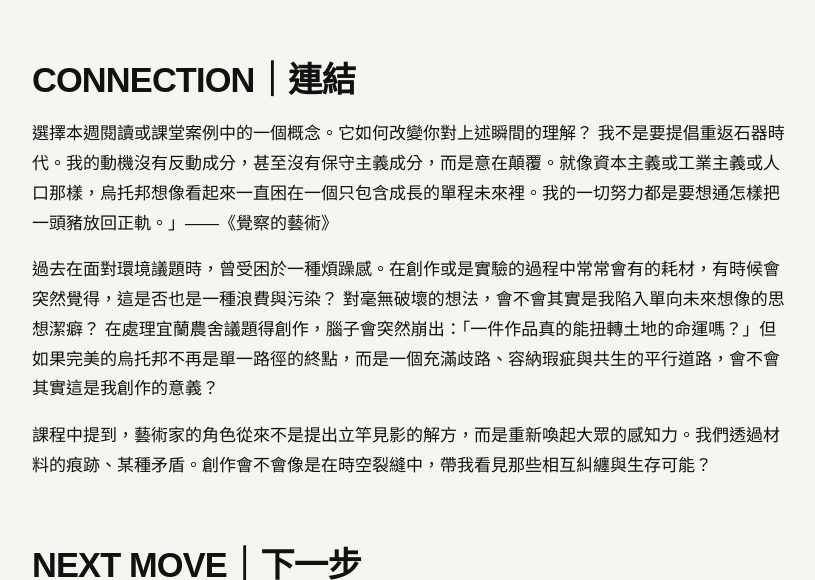
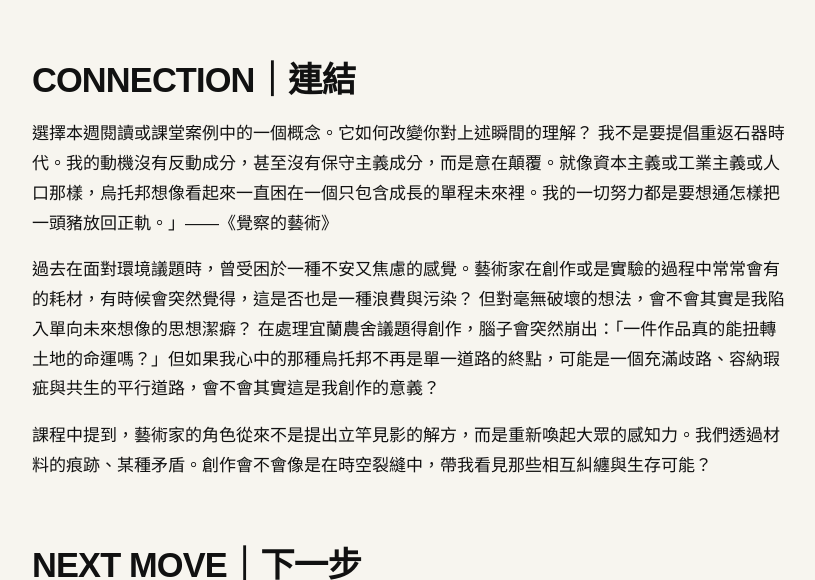
Before and after one commit to yunjiajang/fieldworkarchive, a Jekyll site: the page built from weeks/week-04.md, in a window 1280 px wide and 900 px high, scrolled down 1779 px, cut to the strip 0-580 px from the top of the window. Shown: the whole strip, without its empty margins (48-863 px from the left). Built offline with Jekyll 4.4.1, drawn with Linux system fonts in a browser that asks for light colours.

Commit message:
Update week-04.md

```diff
--- a/weeks/week-04.md
+++ b/weeks/week-04.md
@@ -13,8 +13,8 @@ permalink: /weeks/week-04/
 
 放入 1–3 張圖片，並為每張圖片寫下具體說明：何時、何地、發生了什麼，以及為什麼留下它。
 ![共同繪製的教室導航地圖]({{ '/assets/images/IMG_3425.JPG' | relative_url }})
-![共同繪製的教室導航地圖]({{ '/assets/images/IMG_3426ˊ.JPG' | relative_url }})
-![共同繪製的教室導航地圖]({{ '/assets/images/IMG_3430ˊ.JPG' | relative_url }})
+![共同繪製的教室導航地圖]({{ '/assets/images/IMG_3426.JPG'| relative_url }})
+![共同繪製的教室導航地圖]({{ '/assets/images/IMG_3430.JPG'| relative_url }})
 
 ## FRICTION｜摩擦
 
@@ -26,9 +26,9 @@ permalink: /weeks/week-04/
 選擇本週閱讀或課堂案例中的一個概念。它如何改變你對上述瞬間的理解？
 我不是要提倡重返石器時代。我的動機沒有反動成分，甚至沒有保守主義成分，而是意在顛覆。就像資本主義或工業主義或人口那樣，烏托邦想像看起來一直困在一個只包含成長的單程未來裡。我的一切努力都是要想通怎樣把一頭豬放回正軌。」——《覺察的藝術》
 
-過去在面對環境議題時，曾受困於一種煩躁感。在創作或是實驗的過程中常常會有的耗材，有時候會突然覺得，這是否也是一種浪費與污染？
-對毫無破壞的想法，會不會其實是我陷入單向未來想像的思想潔癖？
-在處理宜蘭農舍議題得創作，腦子會突然崩出：「一件作品真的能扭轉土地的命運嗎？」但如果完美的烏托邦不再是單一路徑的終點，而是一個充滿歧路、容納瑕疵與共生的平行道路，會不會其實這是我創作的意義？
+過去在面對環境議題時，曾受困於一種不安又焦慮的感覺。藝術家在創作或是實驗的過程中常常會有的耗材，有時候會突然覺得，這是否也是一種浪費與污染？
+但對毫無破壞的想法，會不會其實是我陷入單向未來想像的思想潔癖？
+在處理宜蘭農舍議題得創作，腦子會突然崩出：「一件作品真的能扭轉土地的命運嗎？」但如果我心中的那種烏托邦不再是單一道路的終點，可能是一個充滿歧路、容納瑕疵與共生的平行道路，會不會其實這是我創作的意義？
 
 課程中提到，藝術家的角色從來不是提出立竿見影的解方，而是重新喚起大眾的感知力。我們透過材料的痕跡、某種矛盾。創作會不會像是在時空裂縫中，帶我看見那些相互糾纏與生存可能？
 
@@ -36,5 +36,5 @@ permalink: /weeks/week-04/
 
 如果把這個發現轉化成工具、介面、規則、身體技術或作品，你下一步會測試什麼？
 ![共同繪製的教室導航地圖]({{ '/assets/images/Page0001.png' | relative_url }})
-![共同繪製的教室導航地圖]({{ '/assets/images/IMG_8624ˊ.JPG' | relative_url }})
+![共同繪製的教室導航地圖]({{ '/assets/images/IMG_8624.JPG' | relative_url }})
 這件2014的作品，是利用google map 的衛星地圖, 搜尋宜蘭地景後拼貼的創作，截圖拼貼的同時觀察著宜蘭地景的樣貌，試著在這片土地上旅行觀察，慢慢拼湊這片土地完整的樣貌。在截圖的過程中，是以開放式的狀況沒有預想結果，不斷的重複做這件事，直到輸出後，意外發現因為google 拍攝時間差異造成顏色上的色塊。最後在農田的地區敲打出一個一個洞。
```
